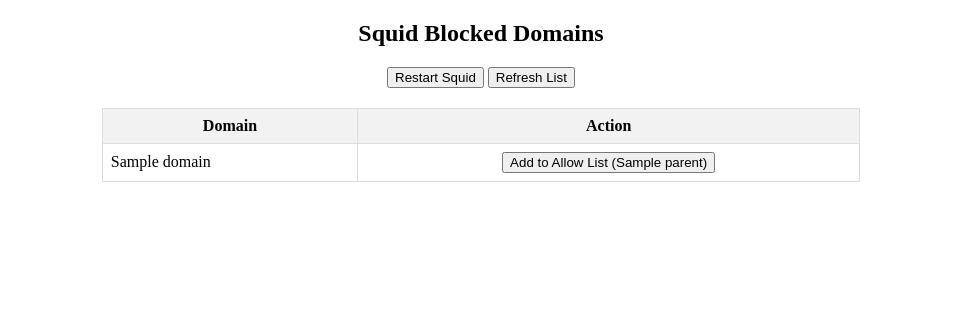
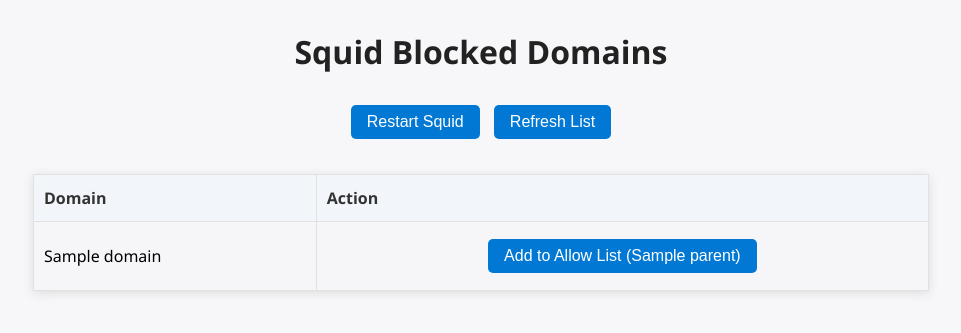
Before and after one commit to andrew-kemp/squid_allow_app, a Flask app: template templates/index.html in a window 1280 px wide. Shown: the top 333 px of the page, without its empty margins (159-1120 px from the left). Run offline with Flask 3, Linux system fonts and the light colour scheme; the template is opened without the code that fills it: most values are stand-ins (such as "Sample title", 1, 10 or a date in 2020).

Commit message:
Replace inline styles with external stylesheet

```diff
--- a/templates/index.html
+++ b/templates/index.html
@@ -2,17 +2,10 @@
 <html>
 <head>
     <title>Squid Blocked Domains</title>
-    <style>
-        table { border-collapse: collapse; width: 60%; margin: auto; }
-        th, td { border: 1px solid #ddd; padding: 8px; }
-        th { background-color: #f2f2f2; }
-        button[disabled] { background: #ccc; color: #666; }
-        .center { text-align: center; }
-        .actions { margin: 20px auto; text-align: center; }
-    </style>
+    <link rel="stylesheet" href="{{ url_for('static', filename='style.css') }}">
 </head>
 <body>
-    <h2 class="center">Squid Blocked Domains</h2>
+    <h2>Squid Blocked Domains</h2>
     <div class="actions">
         <form action="/restart_squid" method="post" style="display:inline;">
             <button type="submit">Restart Squid</button>
```
